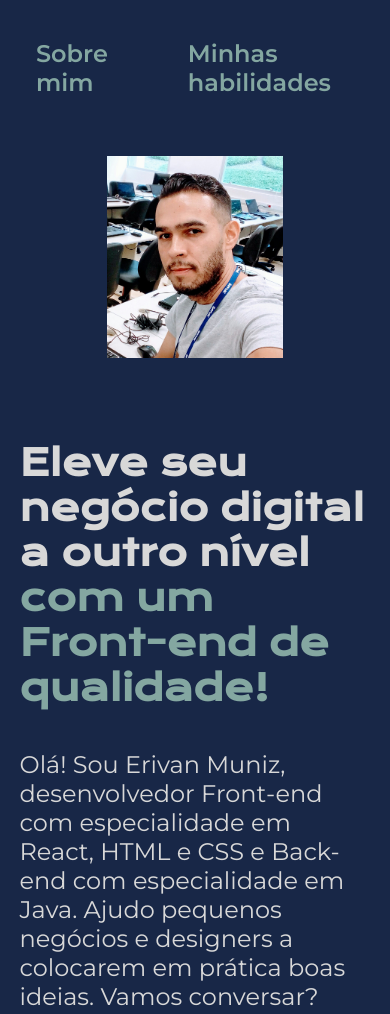
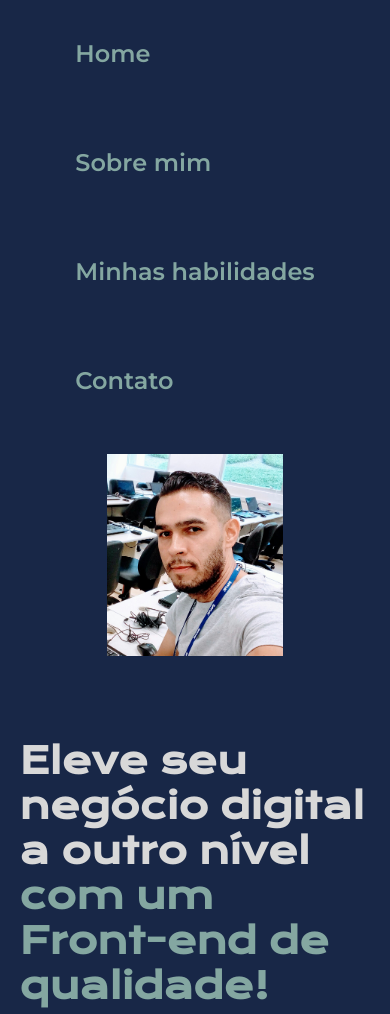
Before and after one commit to erivanmuniz/meuportfolio, a plain HTML site: page index.html in a window 390 px wide. Shown: the top 1014 px of the page. Drawn offline with nearby package versions, Linux system fonts and the light colour scheme.

Commit message:
alterações design responsivo versão final 2

```diff
--- a/styles/style.css
+++ b/styles/style.css
@@ -144,7 +144,7 @@ body {
     }
 }
 
-@media (min-width: 576px) {
+@media (min-width: 480px) {
     .rodape__logo {
         width: 50px;
         height: 50px;
@@ -172,3 +172,9 @@ body {
             margin: 5px 20px 20px;
     }
 }
+@media (min-width: 300px) and (max-width: 600px) {
+    .cabecalho__menu{
+        display: grid;
+        align-items: center;
+    }
+}
```
